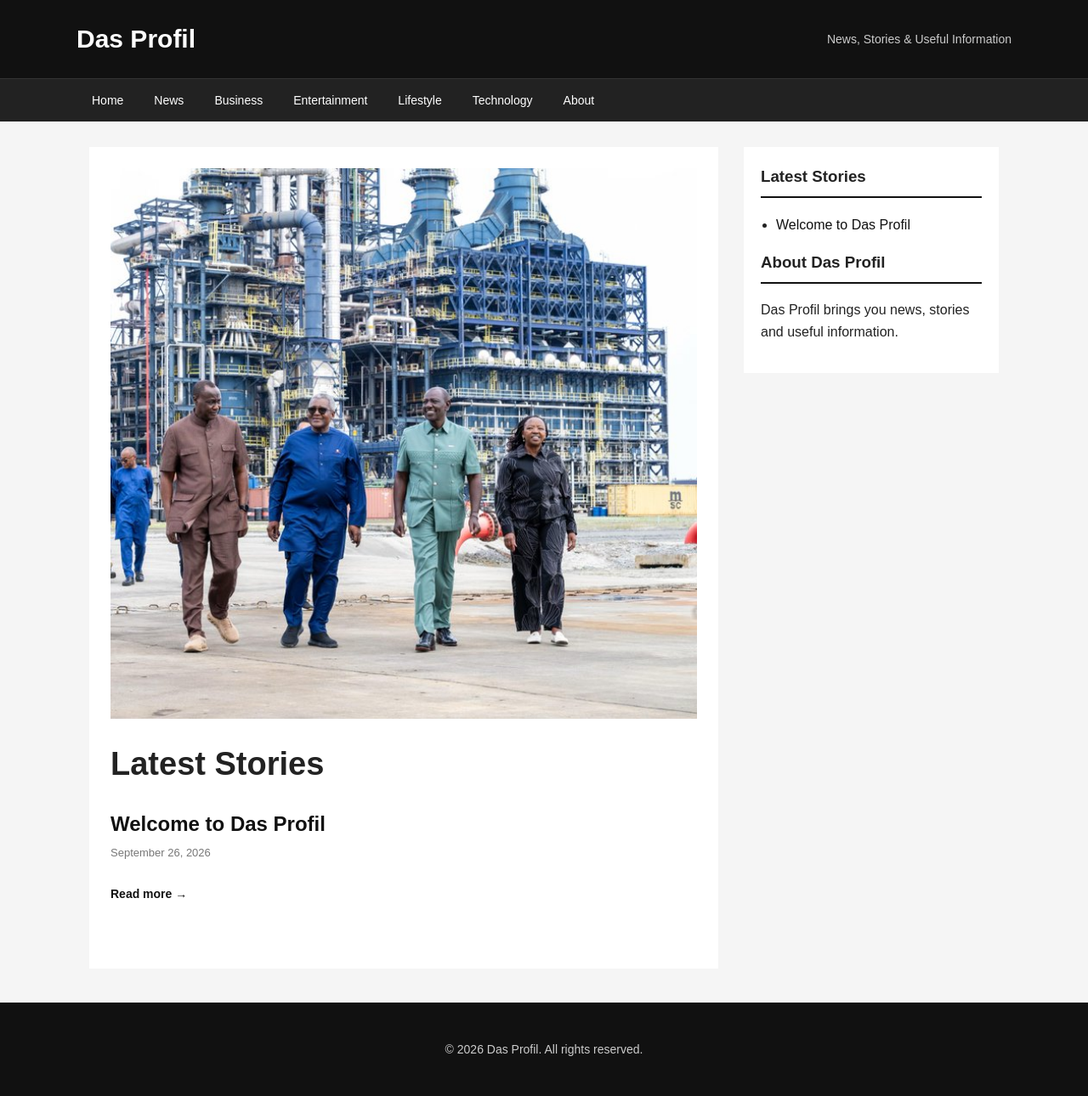
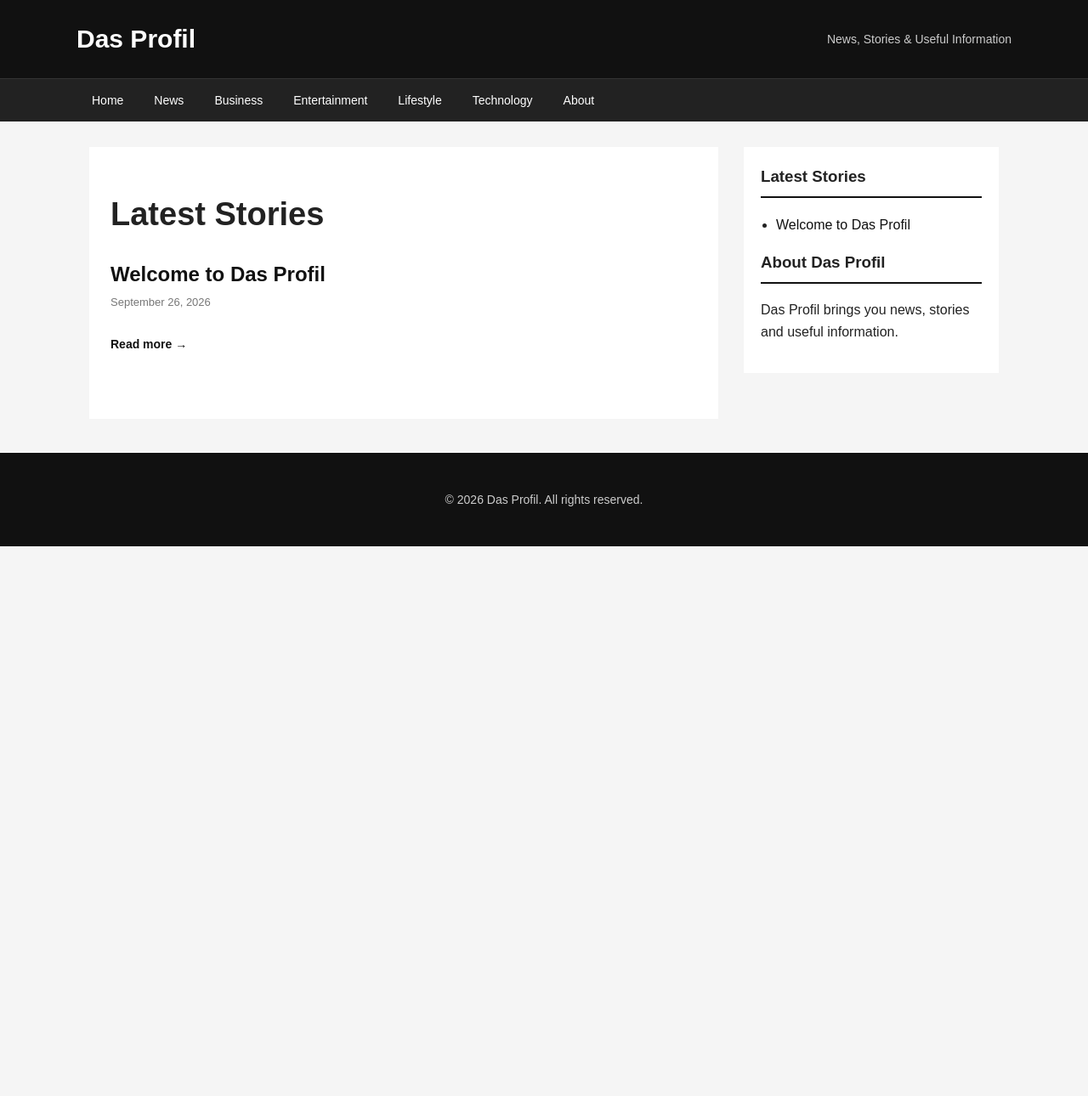
Before and after one commit to Danielitel/dasprofil, a Jekyll site: the page built from post.html, in a window 1280 px wide. Shown: the whole page at 85% size. Built offline with Jekyll 4.4.1, drawn with Linux system fonts in a browser that asks for light colours; after the commit the page ends 900 px from its top, so only the background shows below that.

Commit message:
Update image handling in post.html

```diff
--- a/post.html
+++ b/post.html
@@ -4,9 +4,13 @@ layout: default
 
 <article>
 
-  <img src="{{ '/assets/images/welcome.jpg.jpeg' | relative_url }}"
-       alt="{{ page.title }}"
-       style="width:100%; max-width:900px; height:auto; display:block; margin-bottom:25px;">
+  {% if page.image %}
+  <img
+    src="{{ page.image | relative_url }}"
+    alt="{{ page.title }}"
+    style="width:100%; height:auto; display:block; margin-bottom:25px;"
+  >
+  {% endif %}
 
   <h1>{{ page.title }}</h1>
 
```
